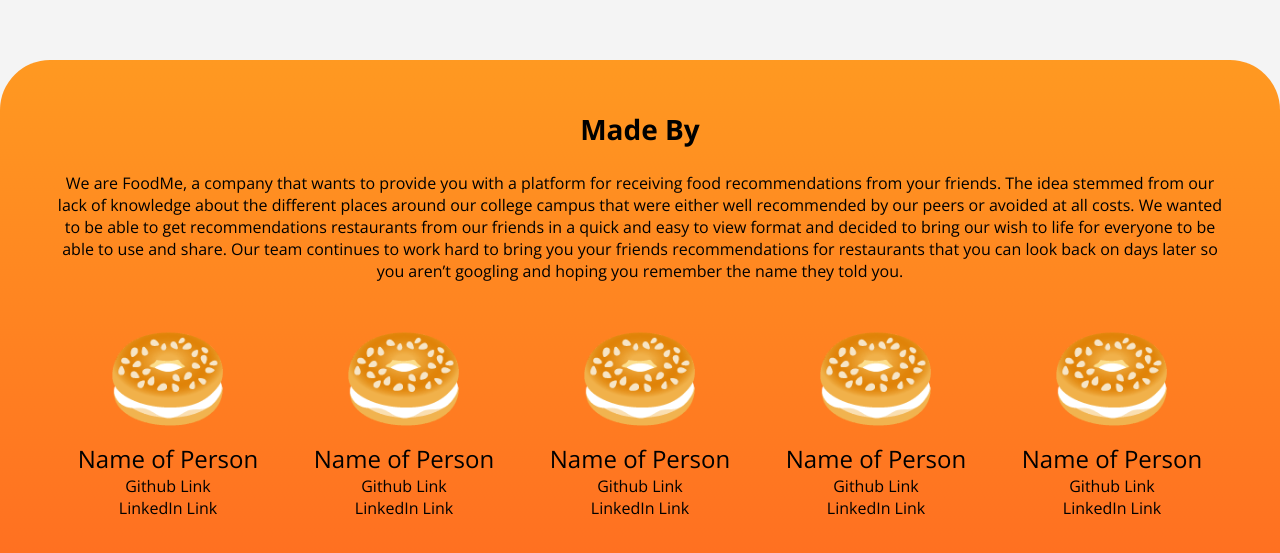
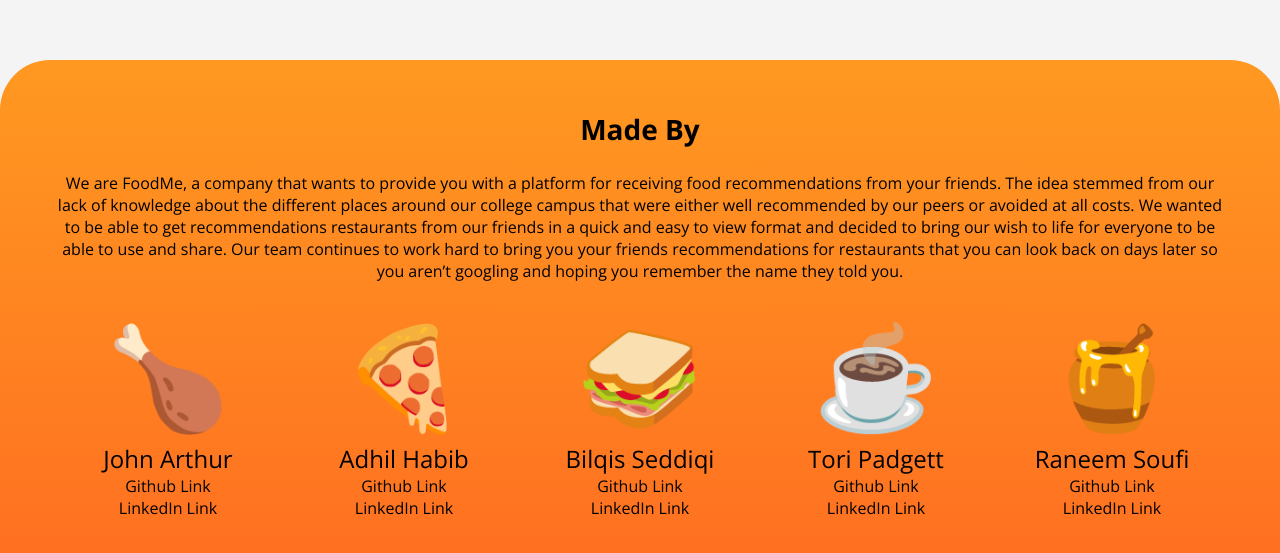
Before and after one commit to vpadgett1/FoodDiscoveryApplication, a React (Create React App) app: page / in a window 1280 px wide. Shown: the part 5281-5834 px from the top of the page. Built offline with nearby package versions, Linux system fonts and the light colour scheme; what react-google-maps would draw is missing.

Commit message:
added all our information to the landing page, fixed bug where posts by restaurant were linking to a user page instead of a restaurant page

```diff
--- a/src/App.css
+++ b/src/App.css
@@ -55,11 +55,14 @@
   border-radius: 25px;
 }
 
-.post-user-info div {
+.post-user-info div,
+.post-user-info a {
   height: 50px;
   line-height: 50px;
   padding-left: 12px;
   font-size: 18px;
+  text-decoration: none;
+  color: black;
 }
 
 .post-user-info div a,
@@ -69,7 +72,8 @@
 }
 
 .post-user-info div a:hover,
-.commentProfileInfo div a:hover {
+.commentProfileInfo div a:hover,
+.post-user-info a:hover {
   text-decoration: underline;
   color: #ffe7ca;
 }
--- a/src/Components/Post.js
+++ b/src/Components/Post.js
@@ -32,7 +32,12 @@
     currentUserName,
     AuthorName,
     ImageData,
+    YelpRestaurantID,
   } = props;
+
+  function setLinkID(linkID) {
+    sessionStorage.setItem('restaurantID', linkID);
+  }
 
   const postComment = (event) => {
     event.preventDefault();
@@ -120,6 +125,11 @@
           <div className="comment">
             <div className="commentProfileInfo">
               <img src={x.CommentorProfilePic} alt="profile" />
+              {x.Yelp_ID ? (
+                <div>
+                  <a href="/restaurantprofile" onClick={setLinkID(x.Yelp_ID)}>{x.CommentorName}</a>
+                </div>
+              ) : (
                 <div>
                   <Link
                     to="/userprofile"
@@ -129,6 +139,7 @@
                     {x.CommentorName}
                   </Link>
                 </div>
+              )}
             </div>
             <div>
               {x.postText}
@@ -169,8 +180,16 @@
     return (<></>);
   };
 
+  function renderPostUserInfo() {
+    if (YelpRestaurantID) {
       return (
-    <div className="post">
+        <div className="post-user-info">
+          <img src={profilePic} alt="profile" />
+          <a href="/restaurantprofile" onClick={setLinkID(YelpRestaurantID)}>{AuthorName}</a>
+        </div>
+      );
+    }
+    return (
       <div className="post-user-info">
         <img src={profilePic} alt="profile" />
         <div>
@@ -182,6 +201,12 @@
           </Link>
         </div>
       </div>
+    );
+  }
+
+  return (
+    <div className="post">
+      {renderPostUserInfo()}
       <div className="postTitle">
         {postTitle}
       </div>
@@ -223,6 +248,7 @@
     postID: PropTypes.number.isRequired,
   })).isRequired,
   ImageData: PropTypes.string.isRequired,
+  YelpRestaurantID: PropTypes.string.isRequired,
 };
 
 export default Post;
--- a/src/Pages/DiscoverPage.js
+++ b/src/Pages/DiscoverPage.js
@@ -173,6 +173,7 @@
               currentUserName={userName}
               AuthorName={x.AuthorName}
               ImageData={x.post_picture}
+              YelpRestaurantID={x.Yelp_ID}
             />
           ))}
           <div className="DiscoverPageError">
@@ -199,6 +200,7 @@
             currentUserName={userName}
             AuthorName={x.AuthorName}
             ImageData={x.post_picture}
+            YelpRestaurantID={x.Yelp_ID}
           />
         ))}
       </div>
--- a/src/Pages/LandingPage.js
+++ b/src/Pages/LandingPage.js
@@ -124,34 +124,34 @@
         </div>
         <div className="creatorLinks">
           <div className="creator">
-            <div className="emoji">🥯</div>
-            <div className="name">Name of Person</div>
-            <div className="creatorLink">Github Link</div>
-            <div className="creatorLink">LinkedIn Link</div>
+            <div className="emoji">🍗</div>
+            <div className="name">John Arthur</div>
+            <div><a className="creatorLink" href="https://github.com/bladezr">Github Link</a></div>
+            <div><a className="creatorLink" href="https://www.linkedin.com/in/john-arthur-400926192/">LinkedIn Link</a></div>
           </div>
           <div className="creator">
-            <div className="emoji">🥯</div>
-            <div className="name">Name of Person</div>
-            <div className="creatorLink">Github Link</div>
-            <div className="creatorLink">LinkedIn Link</div>
+            <div className="emoji">🍕</div>
+            <div className="name">Adhil Habib</div>
+            <div><a className="creatorLink" href="https://github.com/AdhilHabib">Github Link</a></div>
+            <div><a className="creatorLink" href="https://www.linkedin.com/in/adhilhabib">LinkedIn Link</a></div>
           </div>
           <div className="creator">
-            <div className="emoji">🥯</div>
-            <div className="name">Name of Person</div>
-            <div className="creatorLink">Github Link</div>
-            <div className="creatorLink">LinkedIn Link</div>
+            <div className="emoji">🥪</div>
+            <div className="name">Bilqis Seddiqi</div>
+            <div><a className="creatorLink" href="https://github.com/bseddiqi">Github Link</a></div>
+            <div><a className="creatorLink" href="https://www.linkedin.com/in/bilqisseddiqi/">LinkedIn Link</a></div>
           </div>
           <div className="creator">
-            <div className="emoji">🥯</div>
-            <div className="name">Name of Person</div>
-            <div className="creatorLink">Github Link</div>
-            <div className="creatorLink">LinkedIn Link</div>
+            <div className="emoji">☕️</div>
+            <div className="name">Tori Padgett</div>
+            <div><a className="creatorLink" href="https://github.com/vpadgett1">Github Link</a></div>
+            <div><a className="creatorLink" href="https://www.linkedin.com/in/victoria-padgett-2021/">LinkedIn Link</a></div>
           </div>
           <div className="creator">
-            <div className="emoji">🥯</div>
-            <div className="name">Name of Person</div>
-            <div className="creatorLink">Github Link</div>
-            <div className="creatorLink">LinkedIn Link</div>
+            <div className="emoji">🍯</div>
+            <div className="name">Raneem Soufi</div>
+            <div><a className="creatorLink" href="https://github.com/rsoufi1">Github Link</a></div>
+            <div><a className="creatorLink" href="https://www.linkedin.com/in/raneemsoufi/">LinkedIn Link</a></div>
           </div>
         </div>
       </div>
--- a/src/Pages/MerchantPage.js
+++ b/src/Pages/MerchantPage.js
@@ -200,6 +200,7 @@
             currentUserName={name}
             AuthorName={x.AuthorName}
             ImageData={x.post_picture}
+            YelpRestaurantID={x.Yelp_ID}
           />
         ))}
       </div>
--- a/src/Pages/ProfilePage.js
+++ b/src/Pages/ProfilePage.js
@@ -257,6 +257,7 @@
             currentUserName={name}
             AuthorName={x.AuthorName}
             ImageData={x.post_picture}
+            YelpRestaurantID={x.Yelp_ID}
           />
         ))}
       </div>
--- a/src/Pages/RestaurantPage.js
+++ b/src/Pages/RestaurantPage.js
@@ -139,6 +139,7 @@
               currentUserName={userName}
               AuthorName={x.AuthorName}
               ImageData={x.post_picture}
+              YelpRestaurantID={x.Yelp_ID}
             />
           ))}
         </div>
@@ -149,15 +150,6 @@
         {message}
       </div>
     );
-  }
-
-  function renderPostsAboutRestaurnat() {
-    /* <div className="restaurantPosts">
-    <Post />
-    <Post />
-    <Post />
-  </div> */
-    return (<div className="restaurantPosts" />);
   }
 
   const onClickFollowButton = () => {
@@ -261,8 +253,6 @@
       </div>
       <div className="subTitle">Posts by the Restaurant</div>
       {renderPostsByRestaurant()}
-      <div className="subTitle">Posts about the Restaurant</div>
-      {renderPostsAboutRestaurnat()}
     </>
   );
 };
--- a/src/Pages/UserPage.js
+++ b/src/Pages/UserPage.js
@@ -135,6 +135,7 @@
             currentUserName={userName}
             AuthorName={x.AuthorName}
             ImageData={x.post_picture}
+            YelpRestaurantID={x.Yelp_ID}
           />
         ))}
       </>
--- a/src/styling/LandingPage.css
+++ b/src/styling/LandingPage.css
@@ -197,3 +197,12 @@
 .creator .name {
   font-size: 24px;
 }
+
+.creatorLink {
+  color: black;
+  text-decoration: none;
+}
+
+.creatorLink:hover {
+  color: white;
+}
```
Also changed, not shown: 1 other file (tests, documents, lock files or other folders). Lines whose indentation alone changed are shown as unchanged.
